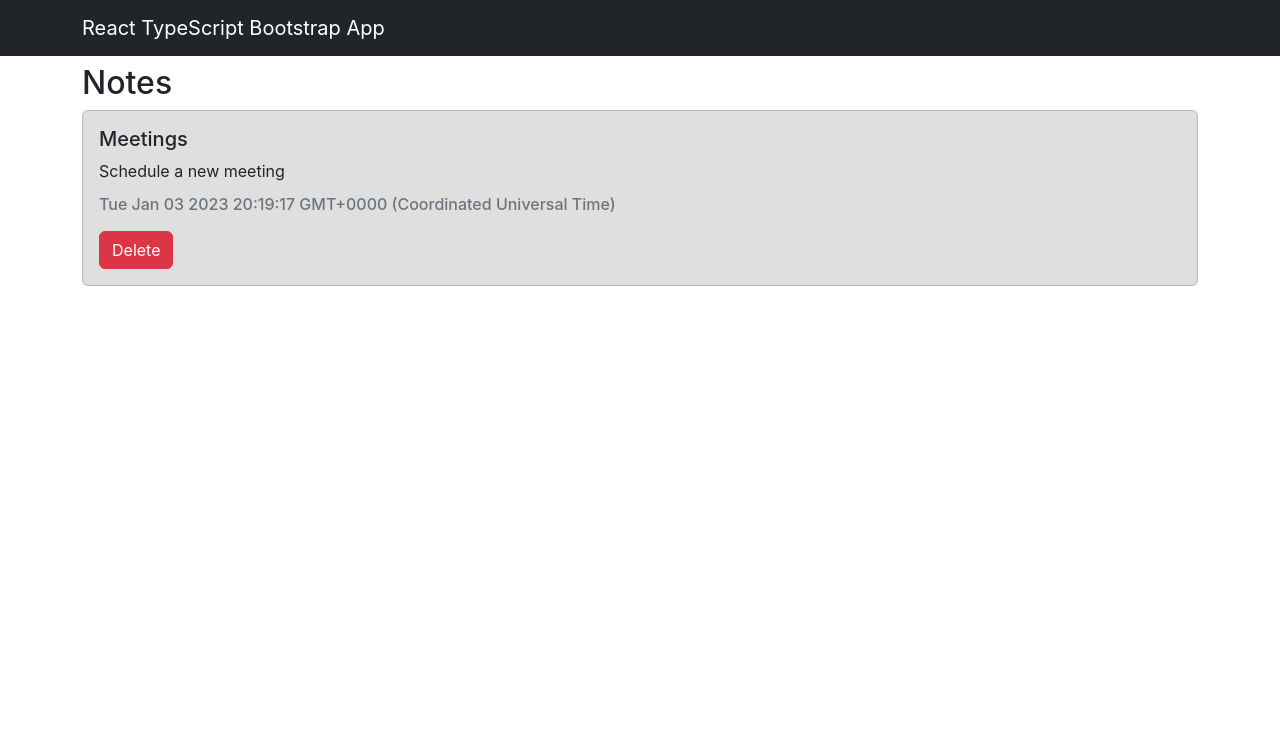
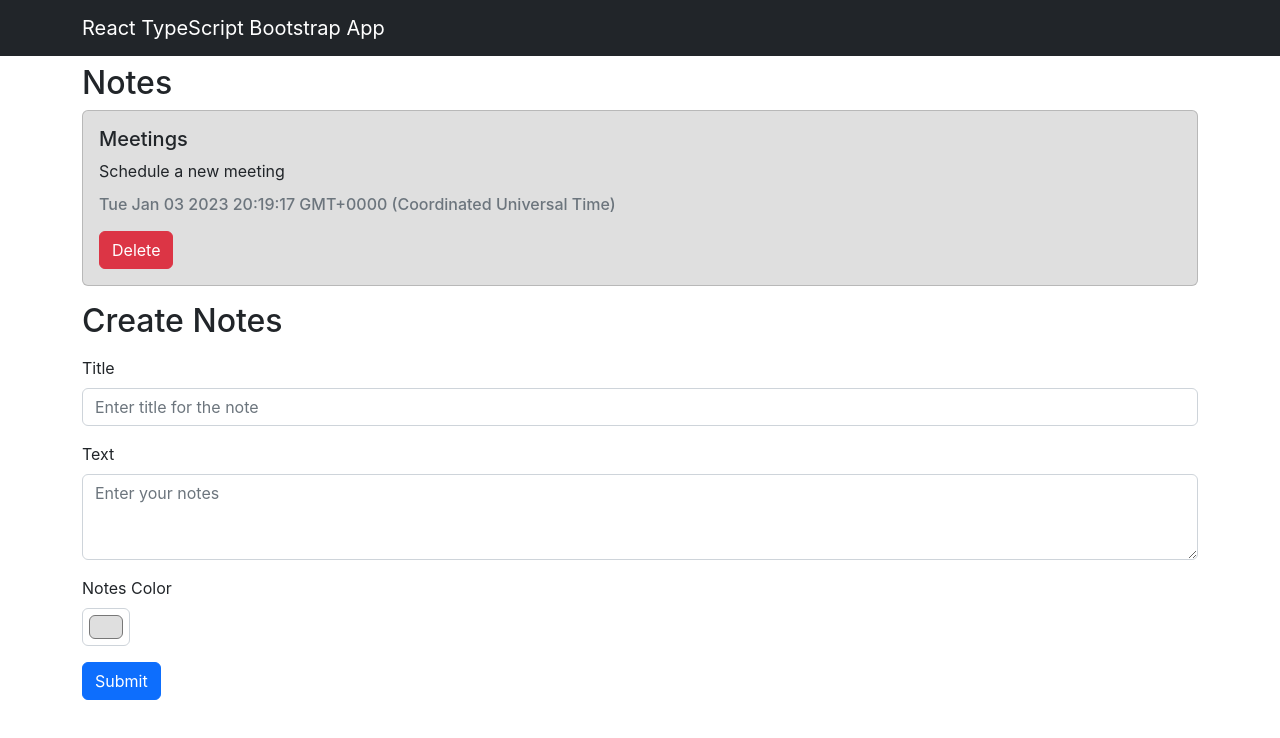
Before and after one commit to abhinav-nath/react-typescript-notes-app, a React (Create React App) app: page / in a window 1280 px wide. Shown: the top 738 px of the page. Built offline with nearby package versions, Linux system fonts and the light colour scheme.

Commit message:
Complete the app

```diff
--- a/src/App.tsx
+++ b/src/App.tsx
@@ -1,6 +1,7 @@
 import React, { useState } from "react";
 import { Col, Container, Row } from "react-bootstrap";
 import "./App.css";
+import CreateNotes from "./components/CreateNotes";
 import Header from "./components/Header";
 import NotesList from "./components/NotesList";
 import { Note } from "./models/Note";
@@ -25,6 +26,11 @@ function App() {
             <NotesList notes={notes} setNotes={setNotes} />
           </Col>
         </Row>
+        <Row>
+          <Col>
+            <CreateNotes notes={notes} setNotes={setNotes} />
+          </Col>
+        </Row>
       </Container>
     </>
   );
--- a/src/components/CreateNotes.tsx
+++ b/src/components/CreateNotes.tsx
@@ -1 +1,80 @@
-export {}
+import * as React from "react";
+import { useState, useRef } from "react";
+import { Alert, Button, Form } from "react-bootstrap";
+import { Note } from "../models/Note";
+
+interface ICreateNotesProps {
+  notes: Note[];
+  setNotes: React.Dispatch<React.SetStateAction<Note[]>>;
+}
+
+const CreateNotes: React.FC<ICreateNotesProps> = ({ notes, setNotes }) => {
+  const [error, setError] = useState<string>("");
+  const titleRef = useRef<HTMLInputElement | null>(null);
+  const textRef = useRef<HTMLTextAreaElement | null>(null);
+  const colorRef = useRef<HTMLInputElement | null>(null);
+
+  const handleSubmit = (e: React.FormEvent<HTMLFormElement>): void => {
+    e.preventDefault();
+    if (titleRef.current?.value === "" || textRef.current?.value === "") {
+      return setError("All fields are mandatory!");
+    }
+
+    setError("");
+    setNotes([
+      ...notes,
+      {
+        id: new Date().toString(),
+        title: (titleRef.current as HTMLInputElement).value,
+        text: (textRef.current as HTMLTextAreaElement).value,
+        color: (colorRef.current as HTMLInputElement).value,
+        date: new Date().toString(),
+      },
+    ]);
+
+    (titleRef.current as HTMLInputElement).value = "";
+    (textRef.current as HTMLTextAreaElement).value = "";
+  };
+
+  return (
+    <>
+      <h2>Create Notes</h2>
+      {error && <Alert variant="danger">{error}</Alert>}
+      <Form className="mt-3 mb-3" onSubmit={(e) => handleSubmit(e)}>
+        <Form.Group className="mb-3" controlId="formBasicTitle">
+          <Form.Label>Title</Form.Label>
+          <Form.Control
+            type="text"
+            placeholder="Enter title for the note"
+            ref={titleRef}
+          />
+        </Form.Group>
+        <Form.Group className="mb-3" controlId="formBasicText">
+          <Form.Label>Text</Form.Label>
+          <Form.Control
+            type="text"
+            placeholder="Enter your notes"
+            as="textarea"
+            rows={3}
+            ref={textRef}
+          />
+        </Form.Group>
+        <Form.Group className="mb-3">
+          <Form.Label htmlFor="colorInput">Notes Color</Form.Label>
+          <Form.Control
+            type="color"
+            id="colorInput"
+            defaultValue="#dfdfdf"
+            title="Choose your color"
+            ref={colorRef}
+          />
+        </Form.Group>
+        <Button type="submit" variant="primary">
+          Submit
+        </Button>
+      </Form>
+    </>
+  );
+};
+
+export default CreateNotes;
--- a/src/components/Header.tsx
+++ b/src/components/Header.tsx
@@ -3,7 +3,7 @@ import { Container, Navbar } from "react-bootstrap";
 
 interface IHeaderProps {}
 
-const Header: React.FunctionComponent<IHeaderProps> = (props) => {
+const Header: React.FC<IHeaderProps> = (props) => {
   return (
     <Navbar fixed="top" bg="dark" variant="dark">
       <Container>
```
